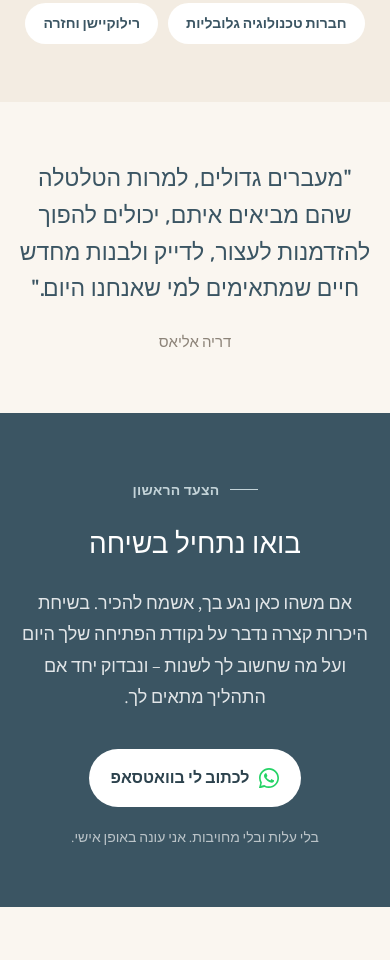
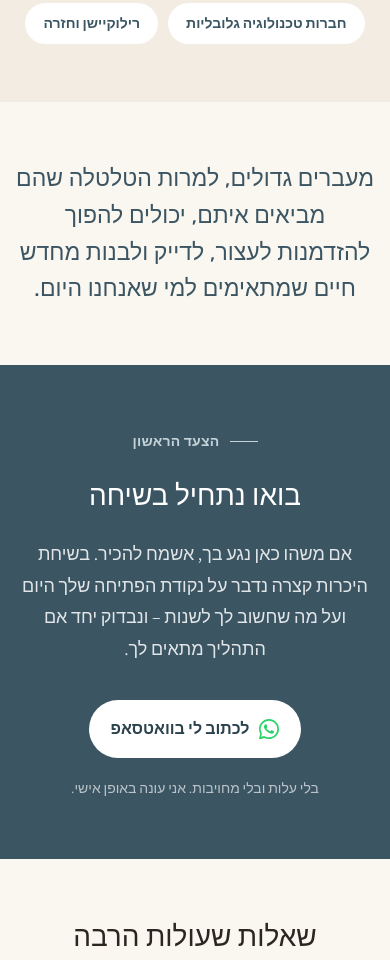
Before and after one commit to odarya/daryaelias-site, a plain HTML site: page index.html in a window 390 px wide. Shown: the part 8919-9879 px from the top of the page. Drawn offline with Linux system fonts and the light colour scheme.

Commit message:
Remove quote marks and attribution from belief line

```diff
--- a/index.html
+++ b/index.html
@@ -206,10 +206,9 @@
 
   /* belief */
   .belief{max-width:820px; margin:0 auto; text-align:center;}
-  .belief blockquote{
+  .belief .belief-text{
     margin:0; font-family:'Rubik', sans-serif; font-size:30px; line-height:1.6; color:var(--ocean-deep); font-weight:400;
   }
-  .belief cite{display:block; margin-top:22px; font-style:normal; font-size:15px; color:var(--ink-faint);}
 
   /* CTA */
   .cta-wrap{max-width:640px; margin:0 auto; text-align:center;}
@@ -263,7 +262,7 @@
     .about-tags{justify-content:center;}
     .section{padding:58px 0;}
     .section-head h2, .about-text h2, .cta-wrap h2{font-size:28px;}
-    .belief blockquote{font-size:23px;}
+    .belief .belief-text{font-size:23px;}
     .strip{height:240px; margin-top:70px;}
     .strip-overlay p{font-size:22px;}
   }
@@ -466,8 +465,7 @@
 <!-- ===== BELIEF ===== -->
 <section class="section">
   <div class="container belief reveal">
-    <blockquote>"מעברים גדולים, למרות הטלטלה שהם מביאים איתם, יכולים להפוך להזדמנות לעצור, לדייק ולבנות מחדש חיים שמתאימים למי שאנחנו היום."</blockquote>
-    <cite>דריה אליאס</cite>
+    <p class="belief-text">מעברים גדולים, למרות הטלטלה שהם מביאים איתם, יכולים להפוך להזדמנות לעצור, לדייק ולבנות מחדש חיים שמתאימים למי שאנחנו היום.</p>
   </div>
 </section>
 
```
